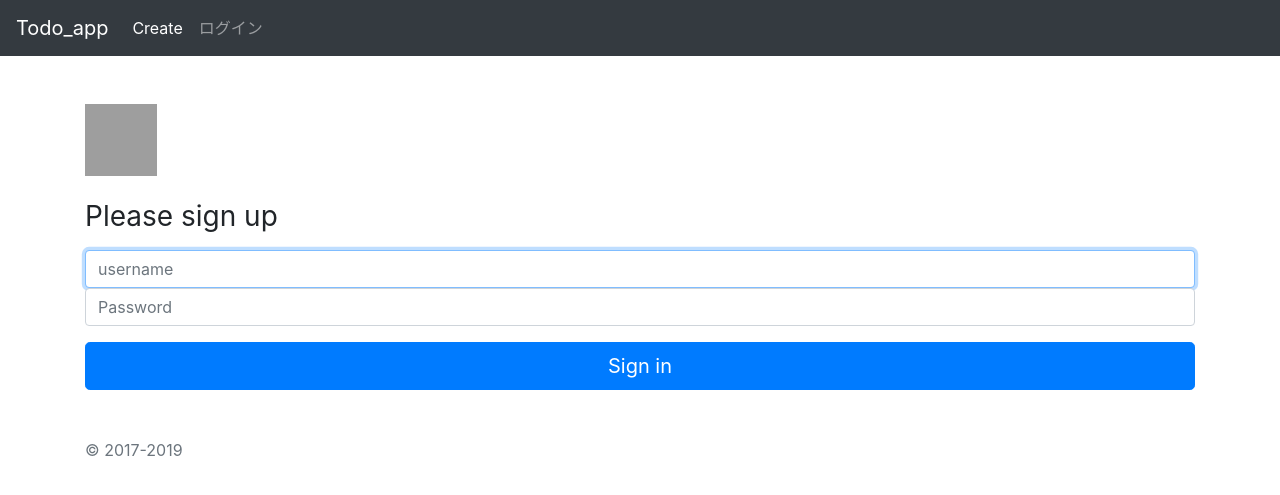
After one commit to ajdjaiuoapooiad/project13-todo, a Django app: page /signup/ in a window 1280 px wide. The commit adds this page. Shown: the top 495 px of the page. Run offline with Django 5.2, Linux system fonts and the light colour scheme; grey boxes are pictures that could not be loaded.

Commit message:
signup error

```diff
--- a/todo/admin.py
+++ b/todo/admin.py
@@ -1,4 +1,5 @@
 from django.contrib import admin
 from .models import Post
 
+
 admin.site.register(Post)
--- a/todo/forms.py
+++ b/todo/forms.py
@@ -4,4 +4,4 @@ from .models import Post
 class PostCreateForm(forms.ModelForm):
     class Meta:
         model=Post
-        fields=['title','text','image']
+        fields=['title','text','priority','duedate','image']
--- a/todo/templates/todo/base.html
+++ b/todo/templates/todo/base.html
@@ -16,7 +16,7 @@
       <button class="navbar-toggler navbar-toggler-right" type="button" data-toggle="collapse" data-target="#navbarTogglerDemo02" aria-controls="navbarTogglerDemo02" aria-expanded="false" aria-label="Toggle navigation">
         <span class="navbar-toggler-icon"></span>
       </button>
-      <a class="navbar-brand" href="#!">Todo_app</a>
+      <a class="navbar-brand" href="{% url 'todo:index'%}">Todo_app</a>
 
       <div class="collapse navbar-collapse" id="navbarTogglerDemo02">
         <ul class="navbar-nav mr-auto mt-2 mt-md-0">
@@ -24,7 +24,7 @@
             <a class="nav-link" href="{% url 'todo:create'%}">Create<span class="sr-only">(current)</span></a>
           </li>
           <li class="nav-item">
-            <a class="nav-link" href="#!"></a>
+            <a class="nav-link" href="#!">ログイン</a>
           </li>
         </ul>
       </div>
--- a/todo/templates/todo/post_detail.html
+++ b/todo/templates/todo/post_detail.html
@@ -11,6 +11,7 @@
       <a href="{% url 'todo:update' post.pk%}" class="btn btn-primary">編集</a>
       <a href="{% url 'todo:delete' post.pk%}" class="btn btn-success">削除</a>
       <a href="" class="btn btn-info">いいね</a>
+      <a href="" class="btn btn-primary">閲覧数</a>
     </div>
   </div>
 
--- a/todo/templates/todo/post_list.html
+++ b/todo/templates/todo/post_list.html
@@ -5,7 +5,7 @@
 
 
 {% for post in post_list%}
-<div class="alert alert-secondary" role="alert">
+<div class="alert alert-{{post.priority}}" role="alert">
     <p>{{post.title}}</p>
     <a href="{% url 'todo:detail' post.pk%}" class="btn btn-primary">詳細</a>
     <a href="{% url 'todo:delete' post.pk%}" class="btn btn-success">削除</a>
--- /dev/null
+++ b/todo/templates/todo/signup.html
@@ -0,0 +1,19 @@
+{% extends 'todo/base.html'%}
+
+{% block content%}
+<form class="form-signin" method="POST" action=''>{% csrf_token %}
+    <img class="mb-4" src="/docs/4.3/assets/brand/bootstrap-solid.svg" alt="" width="72" height="72">
+    <h1 class="h3 mb-3 font-weight-normal">Please sign up</h1>
+    {% if error %}
+    {{ error }}
+    {% endif %}
+    <label for="inputEmail" class="sr-only">User_name</label>
+    <input type="text" id="inputEmail" class="form-control" name='username' placeholder="username" required autofocus>
+    <label for="inputPassword" class="sr-only">Password</label>
+    <input type="password" id="inputPassword" class="form-control" name='password' placeholder="Password" required>
+    <div class="checkbox mb-3">
+    </div>
+    <button class="btn btn-lg btn-primary btn-block" type="submit">Sign in</button>
+    <p class="mt-5 mb-3 text-muted">&copy; 2017-2019</p>
+</form>
+{% endblock%}
--- a/todo/urls.py
+++ b/todo/urls.py
@@ -11,5 +11,6 @@ urlpatterns = [
     path('create/',views.CreateView.as_view(),name='create'),
     path('delete/<int:pk>',views.DeleteView.as_view(),name='delete'),
     path('update/<int:pk>',views.UpdateView.as_view(),name='update'),
+    path('signup/',views.signupview,name='signup'),
 
 ]
--- a/todo/views.py
+++ b/todo/views.py
@@ -1,8 +1,9 @@
-from django.shortcuts import redirect
+from django.shortcuts import redirect,render
 from .models import Post
 from django.views import generic
 from .forms import PostCreateForm
 from django.urls import reverse_lazy
+from django.contrib.auth.models import User
 
 class IndexView(generic.ListView):
     model=Post
@@ -23,3 +24,15 @@ class UpdateView(generic.UpdateView):
     model=Post
     form_class=PostCreateForm
     success_url=reverse_lazy('todo:index')
+
+def signupview(request):
+    if request.method=='POST':
+        username2=request.POST('username')
+        password2=request.POST('password')
+        try:
+            User.objects.get(username=username2)
+            return render(request,'todo/signup.html',{'error':'このユーザーは登録されています'})
+        except:
+            user=User.objects.create_user(username2,'',password2)
+            return render(request,'todo/signup.html',{'some':100})
+    return render(request,'todo/signup.html',{'some':100})
```
Also changed, not shown: todo/models.py (+10 -1 lines), db.sqlite3, media/images/image04_ldOYRJ6.jpg (added), todo/migrations/0002_post_duedate_post_priority_alter_post_image.py (added), todo/migrations/0003_alter_post_image_alter_post_priority.py (added), todo/migrations/0004_alter_post_duedate.py (added).
